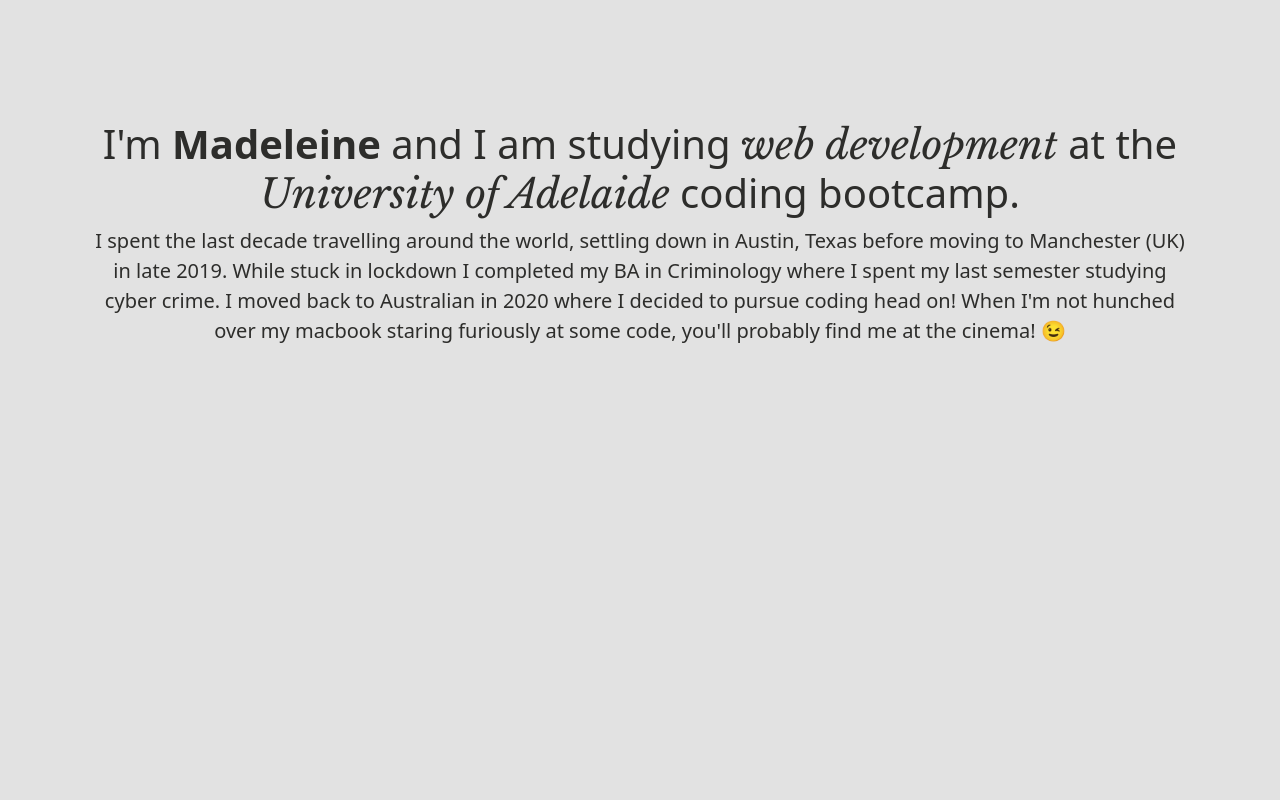
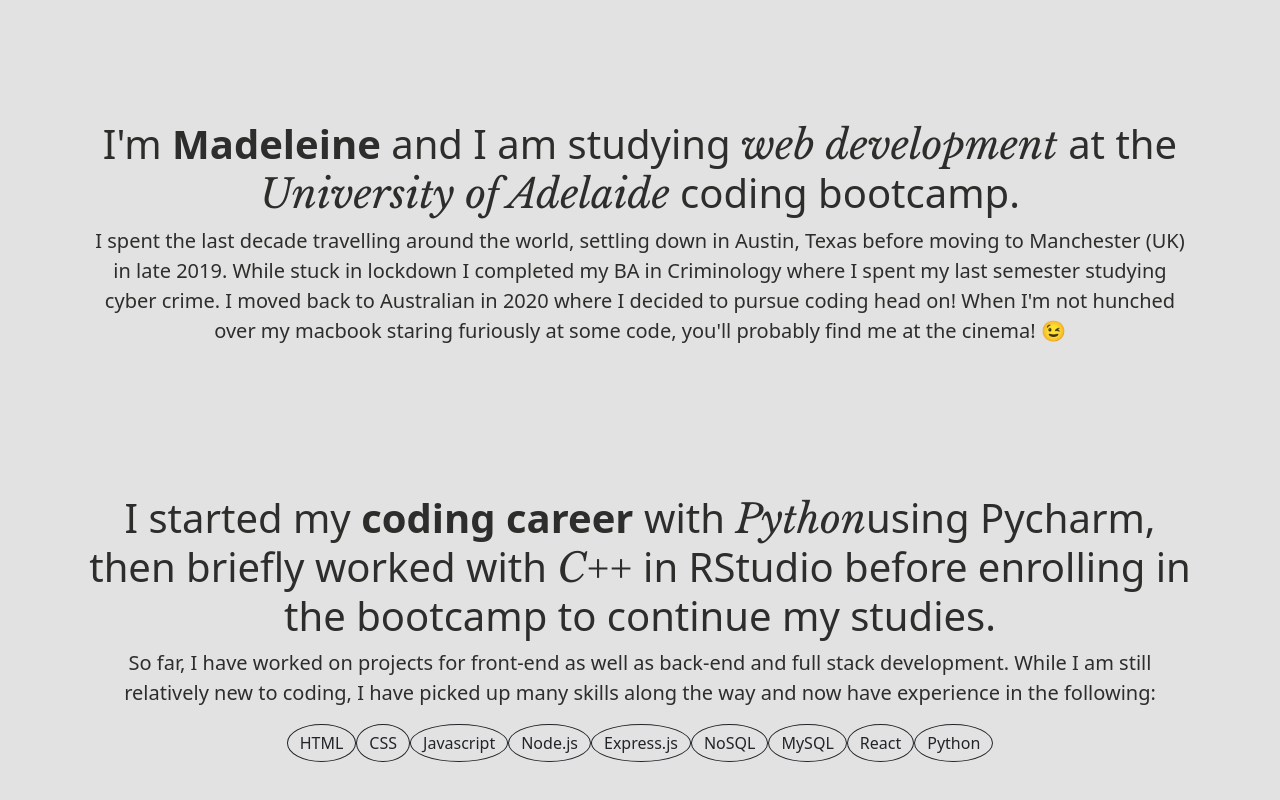
Before and after one commit to madeleinesc/react-portfolio, a React (Create React App) app: page / in a window 1280 px wide. Shown: the part 576-1376 px from the top of the page. Before the commit the page ends 954 px from the top, so only its background shows below. Built offline with nearby package versions, Linux system fonts and the light colour scheme.

Commit message:
added first part of work section

```diff
--- a/src/App.js
+++ b/src/App.js
@@ -5,6 +5,7 @@
 import Navbar from './components/Navbar'; //import from Navbar
 import Intro from './components/Intro'; // import from Intro
 import About from './components/About'; // import from About
+import Work from './components/Work'; // import from Work
 
 //import logo from './logo.svg';
 import './App.css';
@@ -16,6 +17,7 @@
       <Navbar/>
       <Intro/>
       <About/>
+      <Work/>
     </div>
   );
 }
--- a/src/components/Work.js
+++ b/src/components/Work.js
@@ -0,0 +1,29 @@
+import React from 'react';
+
+const Work = () => {
+    return (
+        <div className="container p-3" id="work">
+        <h1 className="display-6 sub-title" data-aos="fade-up">I started my <span className="bold">coding career</span> with <span className="italic">Python</span>
+          using Pycharm, then briefly worked with <span className="italic">C++</span> in RStudio before enrolling in the
+          bootcamp to continue my studies.</h1>
+        <p className="lead" data-aos="fade-up">
+          So far, I have worked on projects for front-end as well as back-end and full stack development. While I am still
+          relatively new to coding, I have picked up many skills along the way and now have experience in the following:
+        </p>
+        <button type="button" className="btn btn-outline-dark" data-aos="fade-up">HTML</button>
+        <button type="button" className="btn btn-outline-dark" data-aos="fade-up">CSS</button>
+        <button type="button" className="btn btn-outline-dark" data-aos="fade-up">Javascript</button>
+        <button type="button" className="btn btn-outline-dark" data-aos="fade-up">Node.js</button>
+        <button type="button" className="btn btn-outline-dark" data-aos="fade-up">Express.js</button>
+        <button type="button" className="btn btn-outline-dark" data-aos="fade-up">NoSQL</button>
+        <button type="button" className="btn btn-outline-dark" data-aos="fade-up">MySQL</button>
+        <button type="button" className="btn btn-outline-dark" data-aos="fade-up">React</button>
+        <button type="button" className="btn btn-outline-dark" data-aos="fade-up">Python</button>
+        <br/>
+        <br/>
+        <br/>
+      </div>
+    )
+}
+
+export default Work
--- a/src/styles.css
+++ b/src/styles.css
@@ -47,3 +47,9 @@
 .sub-title {
     padding-top: 100px;
 }
+
+
+/* WORK */
+.btn {
+    border-radius: 50%;
+}
```
